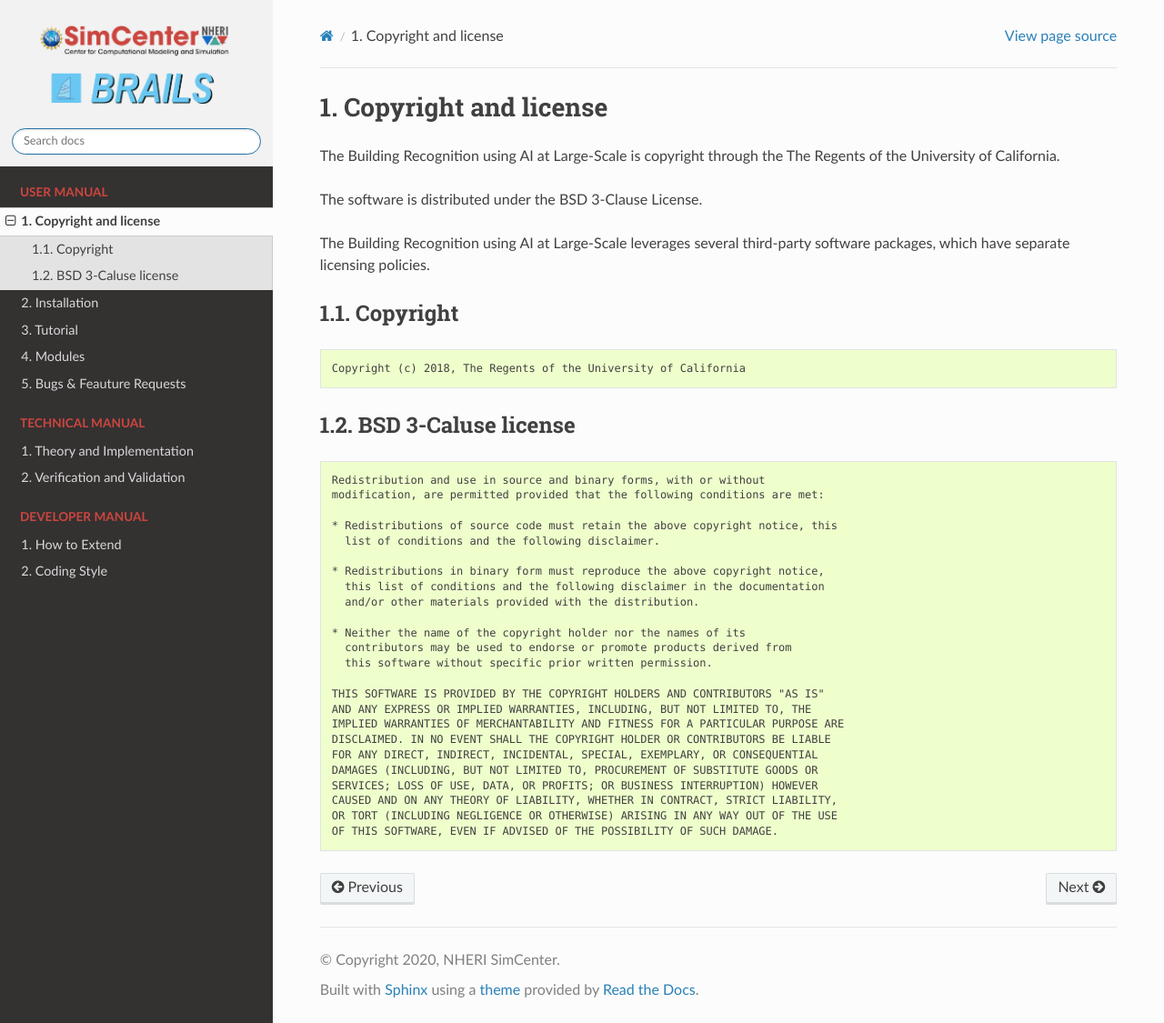
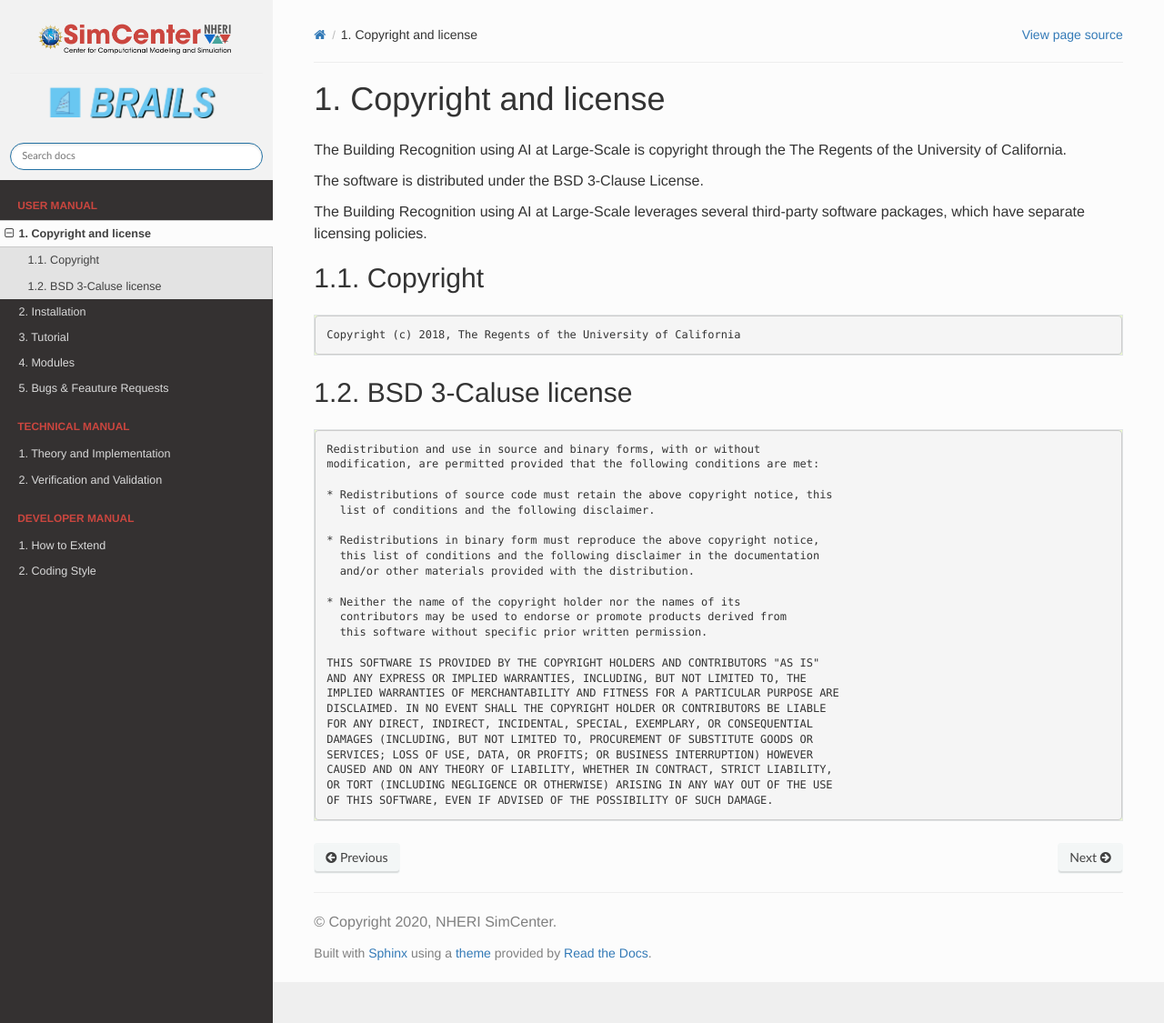
Before and after one commit to NHERI-SimCenter/BRAILS, a Sphinx documentation site: the page built from docs/common/license.rst, in a window 1280 px wide and 1125 px high. Shown: the whole window at 91% size. Built offline with Sphinx 7.4.7 and the Read the Docs theme 2.0.0, drawn with Linux system fonts in a browser that asks for light colours; nearby versions of some CDN libraries; library files that are not in the unit come from our copies; a script that is not in the unit is left out.

Commit message:
cmp - split SimCenter logo

```diff
--- /dev/null
+++ b/docs/_templates/layout.html
@@ -0,0 +1,45 @@
+{% extends "!layout.html" %}
+{% block extrahead %}
+<script src="https://cdn.jsdelivr.net/npm/vega@5.12.1"></script>
+<script src="https://cdn.jsdelivr.net/npm/vega-lite@4.13.1"></script>
+<script src="https://cdn.jsdelivr.net/npm/vega-embed@6.8.0"></script>
+<style media="screen">.vega-actions a {margin-right: 5px;}</style>
+<link href="{{ pathto('_static/css/bootstrap.css',1) }}" rel="stylesheet">
+{% endblock %}
+
+{% block sidebartitle %}
+<a href="https://simcenter.designsafe-ci.org/" style="margin-bottom: 0px;">
+  <img src="{{ pathto('_static/' + 'SimCenter_logo.png', 1) }}" class="logo" alt="{{ _('Org-Logo') }}" />
+</a>
+<hr style="margin: 0px;">
+{% if logo and theme_logo_only %}
+  <a href="{{ pathto(master_doc) }}">
+{% else %}
+  <a href="{{ pathto(master_doc) }}">
+{% endif %}
+
+  <img src="{{ pathto('_static/' + 'SimCenter_BRAILS_logo_solo.png', 1) }}" class="logo" alt="{{ _('Logo') }}"/>
+</a>
+
+{% if theme_display_version %}
+  {%- set nav_version = version %}
+  {% if READTHEDOCS and current_version %}
+    {%- set nav_version = current_version %}
+  {% endif %}
+  {% if nav_version %}
+    <div class="version">
+      {{ nav_version }}
+    </div>
+  {% endif %}
+{% endif %}
+
+{% include "searchbox.html" %}
+
+{% endblock %}
+  {% block footer %} {{ super() }}
+
+  <style>
+         .wy-nav-content { max-width: none; }
+  </style>
+
+{% endblock %}
--- a/docs/conf.py
+++ b/docs/conf.py
@@ -115,7 +115,7 @@
 	'style_nav_header_background': '#F2F2F2', #64B5F6 #607D8B
 }
 
-html_logo = 'images/logo/SimCenter_BRAILS_logo.png'
+html_logo = 'images/logo/SimCenter_BRAILS_logo_solo.png'
 
 numfig = True
 numfig_secnum_depth = 2
```
Also changed, not shown: docs/_static/SimCenter_BRAILS_logo_solo.png (added), docs/_static/SimCenter_logo.png (added), 1 other file.
